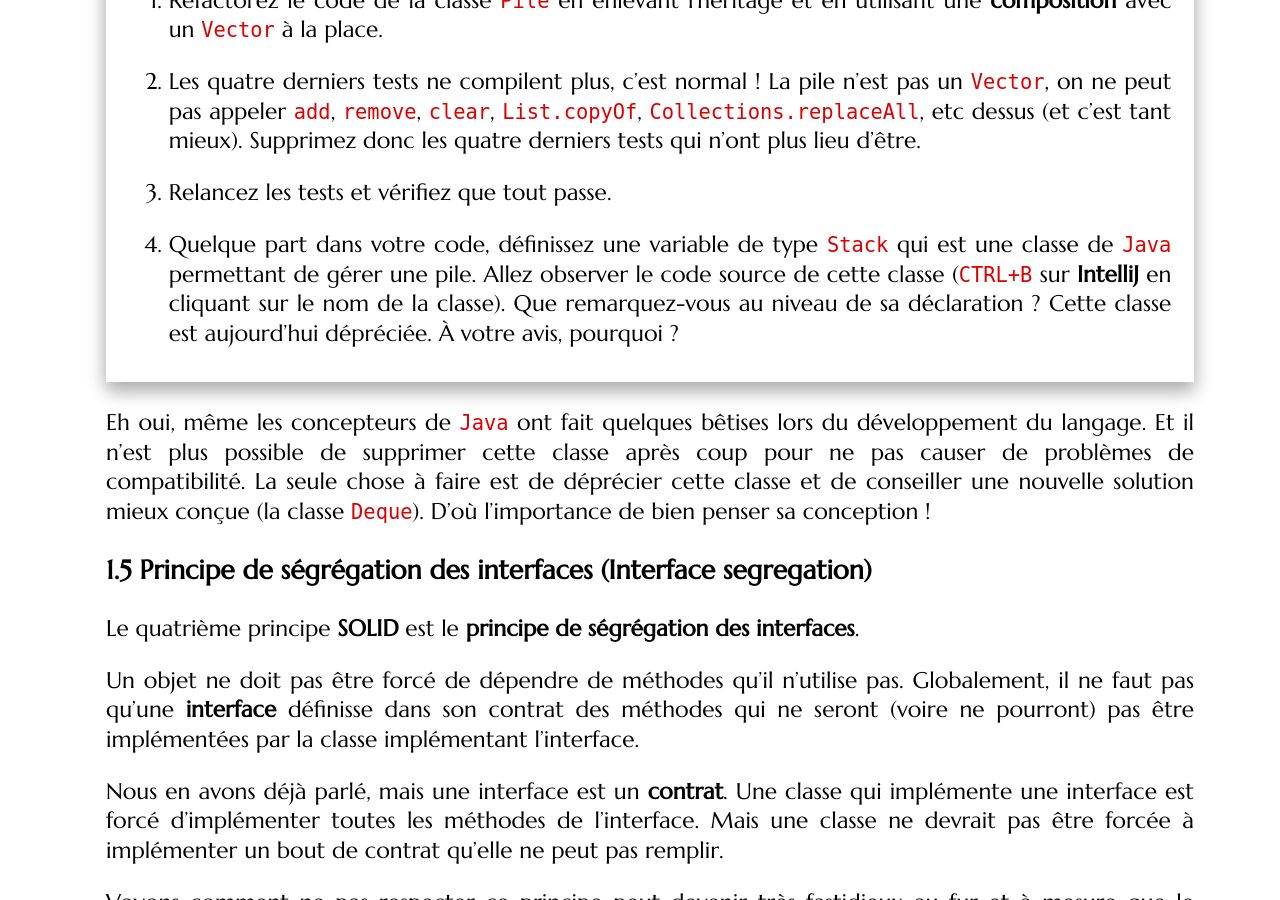
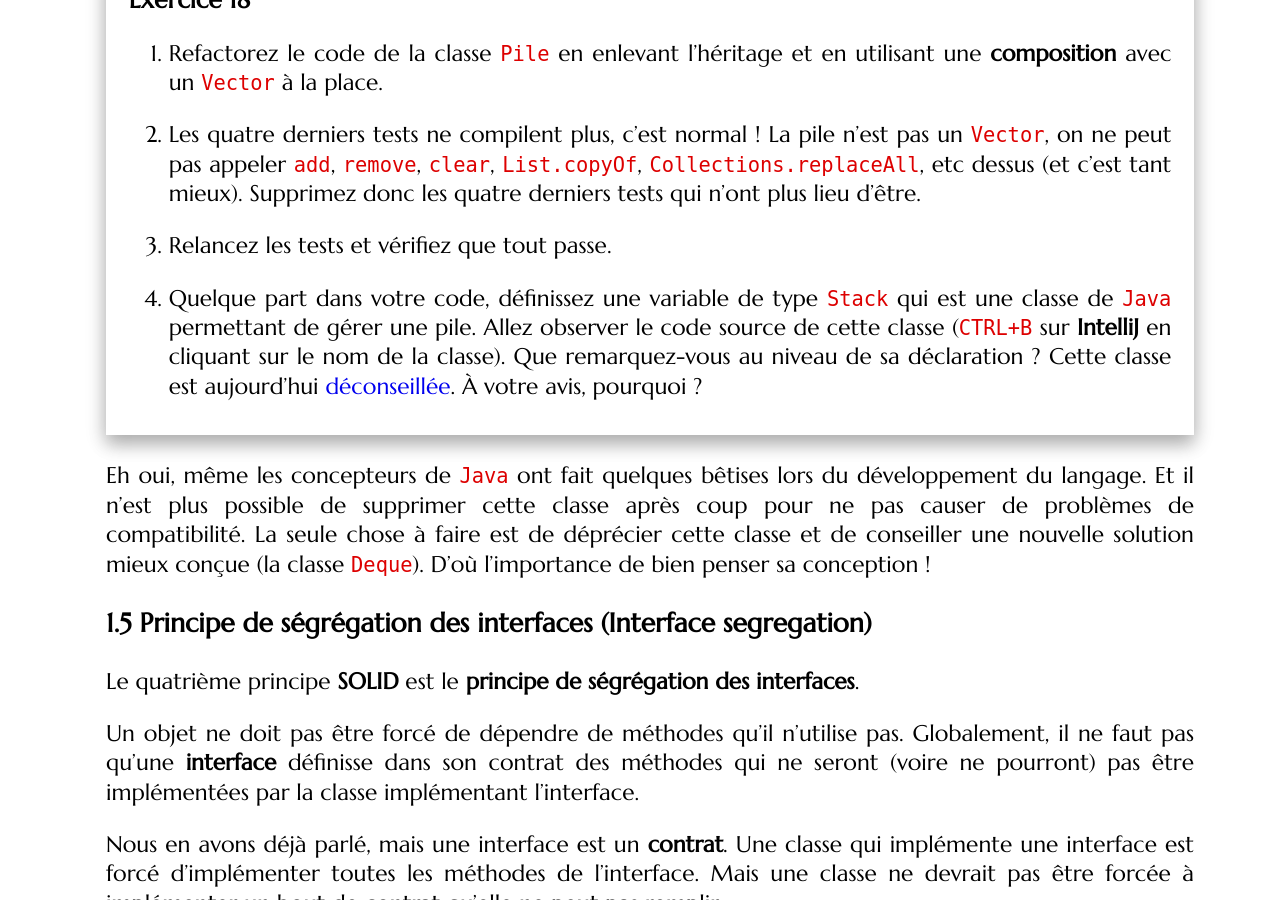
Before and after one commit to mgasquet/R304-QualiteDeveloppement, a Jekyll site: the page built from tutorials/tutorial3.md, in a window 1280 px wide and 900 px high, scrolled down 37147 px. Built offline with Jekyll 4.4.1, drawn with Linux system fonts in a browser that asks for light colours; some web fonts are replaced; some of the changed text lies outside the part shown.

Commit message:
quelques corrections

```diff
--- a/tutorials/tutorial3.md
+++ b/tutorials/tutorial3.md
@@ -953,7 +955,7 @@ Bref, conceptuellement, une `Pile` n'est pas un `Vector` spécial, mais bien une
 
 3. Relancez les tests et vérifiez que tout passe.
 
-4. Quelque part dans votre code, définissez une variable de type `Stack` qui est une classe de `Java` permettant de gérer une pile. Allez observer le code source de cette classe (`CTRL+B` sur **IntelliJ** en cliquant sur le nom de la classe). Que remarquez-vous au niveau de sa déclaration ? Cette classe est aujourd'hui dépréciée. À votre avis, pourquoi ?
+4. Quelque part dans votre code, définissez une variable de type `Stack` qui est une classe de `Java` permettant de gérer une pile. Allez observer le code source de cette classe (`CTRL+B` sur **IntelliJ** en cliquant sur le nom de la classe). Que remarquez-vous au niveau de sa déclaration ? Cette classe est aujourd'hui [déconseillée](https://docs.oracle.com/en/java/javase/26/docs/api/java.base/java/util/Stack.html). À votre avis, pourquoi ?
 
 </div>
 
```
Also changed, not shown: other parts of tutorials/tutorial3.md (+10 -8 lines).
